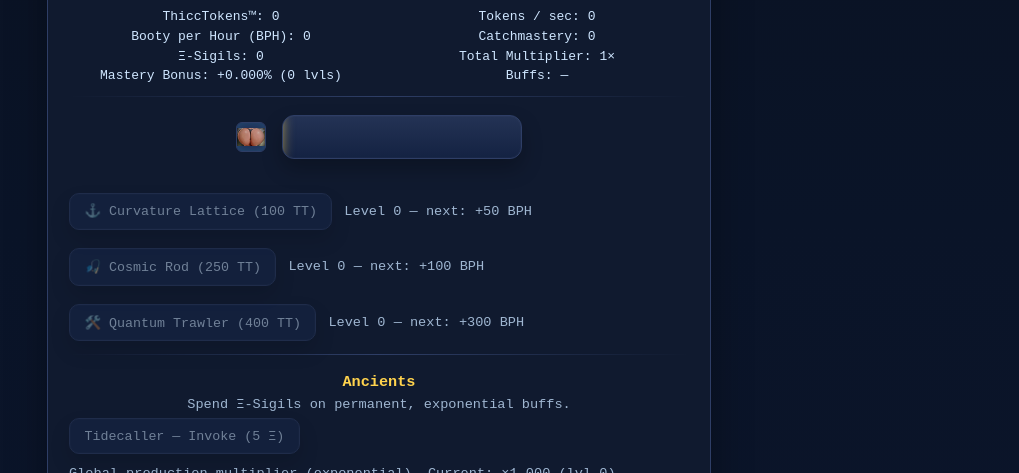
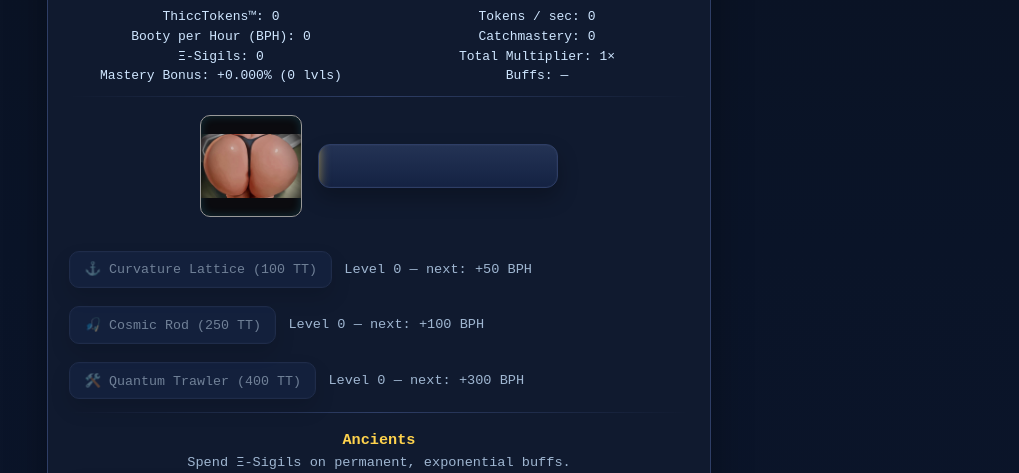
Before and after one commit to CulturallyConvexContures/wobbly-redemption, a plain HTML site: page moxies-catch.html in a window 1280 px wide. Shown: the part 265-738 px from the top of the page, without its empty margins (261-1280 px from the left). Drawn offline with Linux system fonts and the light colour scheme.

Commit message:
Update moxies-catch.html

```diff
--- a/moxies-catch.html
+++ b/moxies-catch.html
@@ -47,7 +47,7 @@ body, .wrap, .stats, .row, #catchReward, .subtitle, h1, .note {
 
     /* Moxie */
     .moxie{ display:inline-flex; align-items:center; gap:.4rem; user-select:none; margin-right:.25rem; }
-    .moxie .face{ width:28px; height:28px; border-radius:6px; background:#203056; border:1px solid #2e3e66; display:grid; place-items:center; box-shadow:0 0 10px rgba(51,209,255,.18) inset; font-size:18px; }
+    .moxie .face{ width:100px; height:100px; border-radius:10px; background-color: #0b0b0f; border:1px solid #999999; display:grid; place-items:center; box-shadow:0 0 10px rgba(51,209,255,.18) inset; font-size:18px; }
     .wiggle{ animation:wiggle .45s ease; } .wiggle-epic{ animation:wiggleEpic .7s ease; } .wiggle-legend{ animation:wiggleLegend 1s ease; }
     .flash{ box-shadow:0 0 18px rgba(51,209,255,.65), 0 0 30px rgba(255,211,77,.55) inset; transition:box-shadow .35s ease; }
     @keyframes wiggle{0%,100%{transform:translateY(0) rotate(0)}25%{transform:translateY(-1px) rotate(-6deg)}50%{transform:translateY(0) rotate(6deg)}75%{transform:translateY(-1px) rotate(-3deg)}}
```
